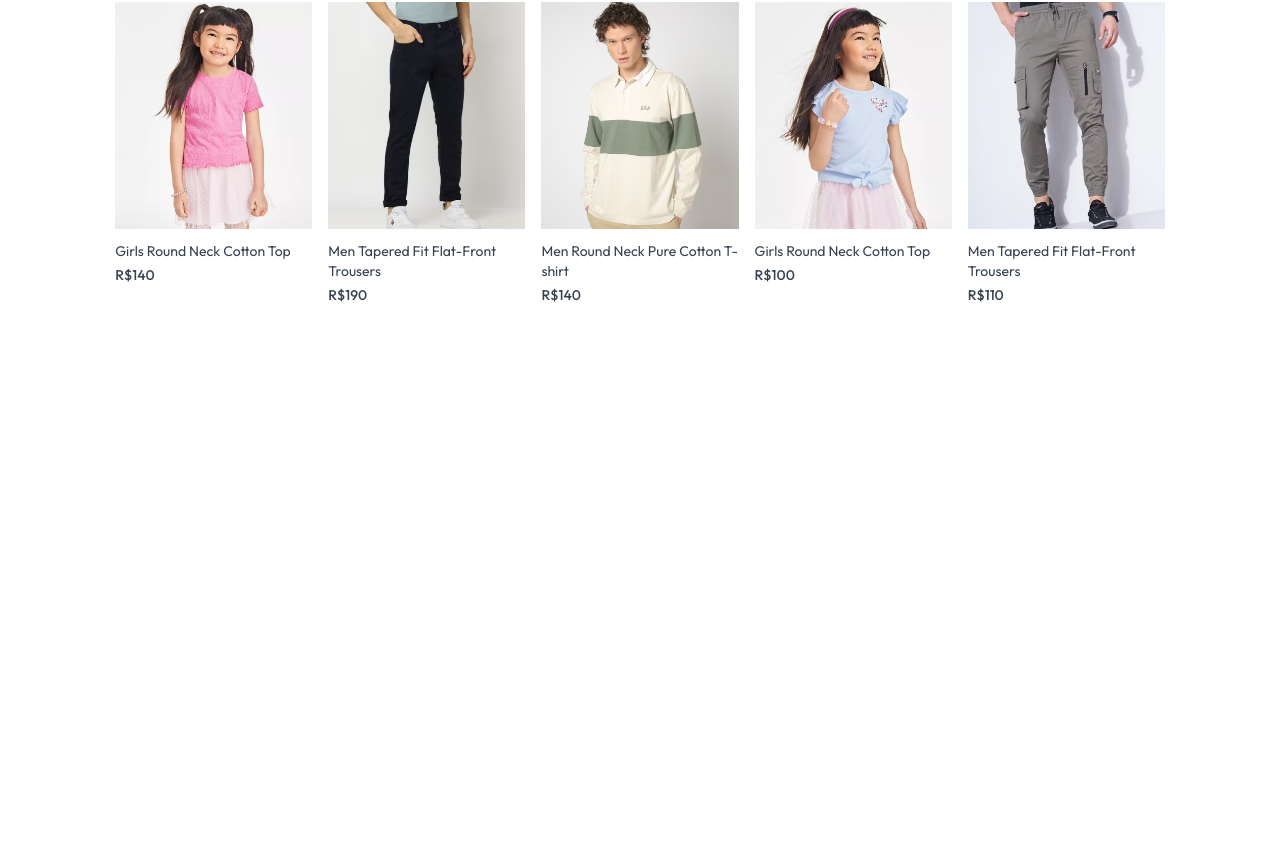
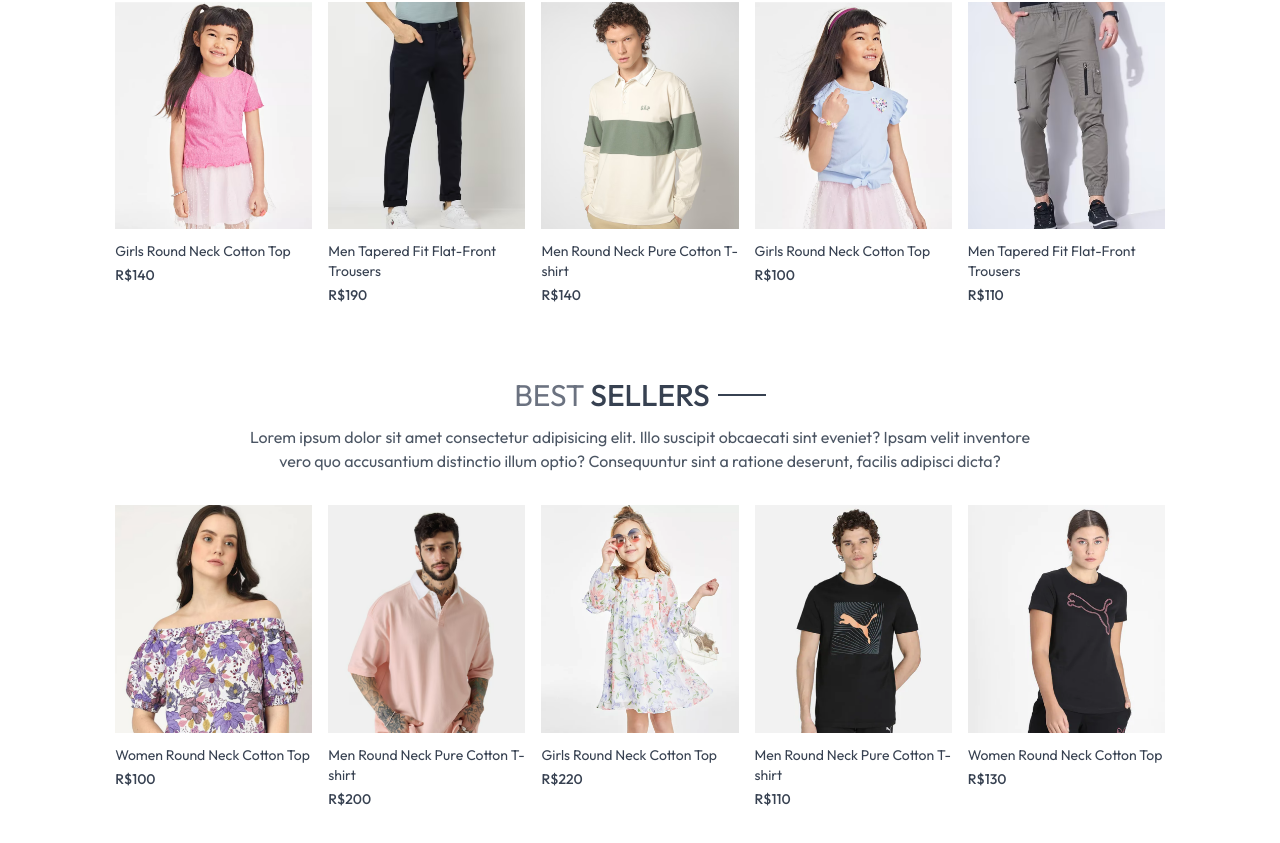
Before and after one commit to mppassos/my-ecommerce-app, a React app: page / in a window 1280 px wide. Shown: the part 1052-1895 px from the top of the page. Before the commit the page ends 1397 px from the top, so only its background shows below. Built offline with nearby package versions, Linux system fonts and the light colour scheme; the HTML template or start-up script is replaced by a standard one.

Commit message:
Created BestSellerProducts

```diff
--- /dev/null
+++ b/src/components/BestSeller.jsx
@@ -0,0 +1,41 @@
+import { useEffect, useState, useContext } from "react";
+import { ShopContext } from "../context/ShopContext";
+import Title from "./Title";
+import ProductItem from "./ProductItem";
+
+const BestSeller = () => {
+  const { products } = useContext(ShopContext);
+  const [bestSeller, setBestSeller] = useState([]);
+
+  useEffect(() => {
+    const bestProduct = products.filter((item) => item.bestseller);
+    setBestSeller(bestProduct.slice(0, 5));
+  }, []);
+
+  return (
+    <div className="my-10">
+      <div className="text-center text-3xl py-8">
+        <Title text1={"BEST"} text2={"SELLERS"} />
+        <p className="w-3/4 m-auto text-xs sm:text-sm md:text-base text-gray-600">
+          Lorem ipsum dolor sit amet consectetur adipisicing elit. Illo suscipit
+          obcaecati sint eveniet? Ipsam velit inventore vero quo accusantium
+          distinctio illum optio? Consequuntur sint a ratione deserunt, facilis
+          adipisci dicta?
+        </p>
+      </div>
+      <div className="grid grid-cols-2 sm:grid-cols-3 md:grid-cols-4 lg:grid-cols-5 gap-4 gap-y-6">
+        {bestSeller.map((item, index) => (
+          <ProductItem
+            key={index}
+            id={item._id}
+            name={item.name}
+            image={item.image}
+            price={item.price}
+          />
+        ))}
+      </div>
+    </div>
+  );
+};
+
+export default BestSeller;
--- a/src/pages/Home.jsx
+++ b/src/pages/Home.jsx
@@ -1,3 +1,4 @@
+import BestSeller from "../components/BestSeller";
 import Hero from "../components/Hero";
 import LatestCollection from "../components/LatestCollection";
 
@@ -6,6 +7,7 @@
     <div>
       <Hero />
       <LatestCollection />
+      <BestSeller />
     </div>
   );
 };
```
